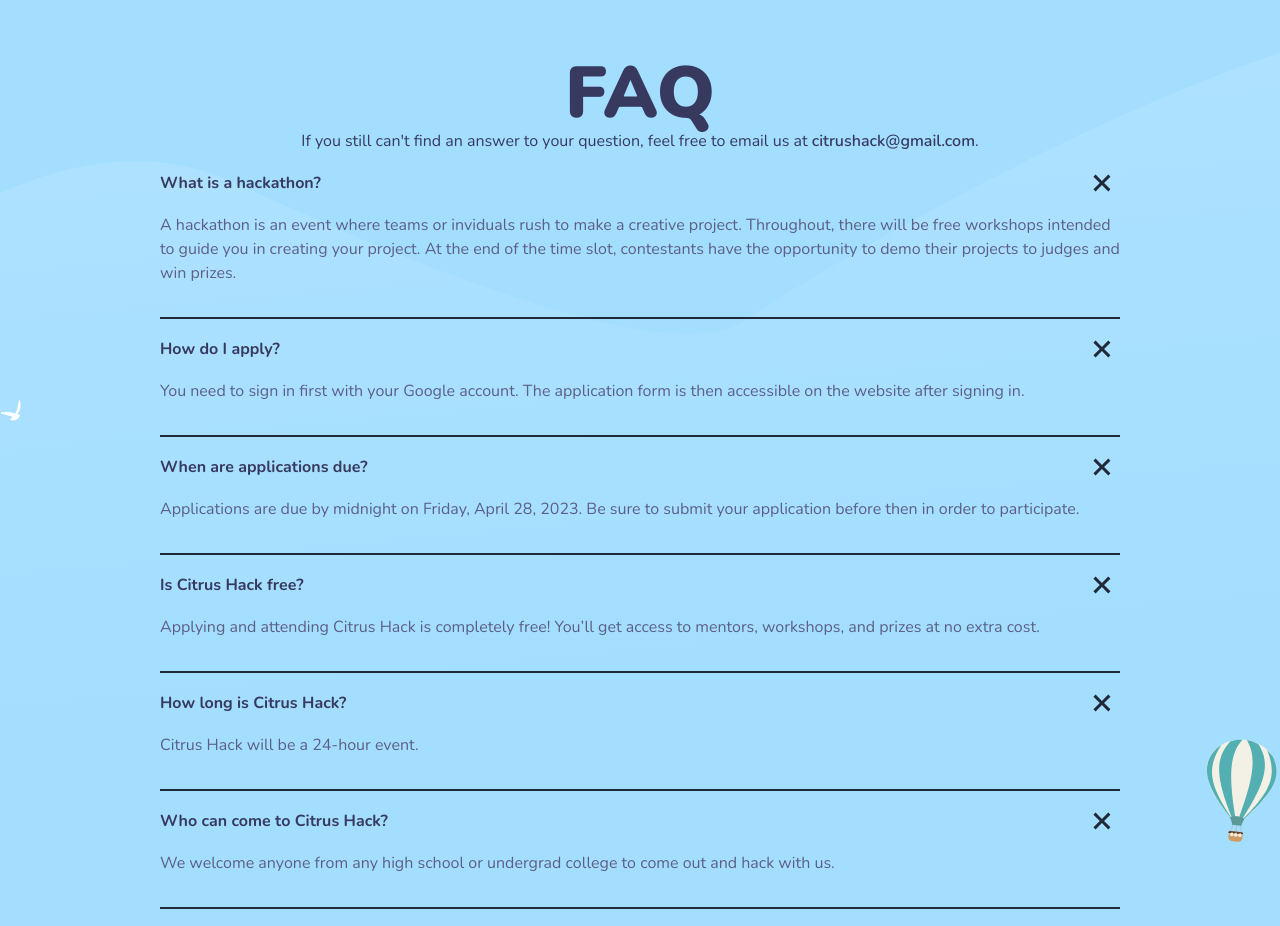
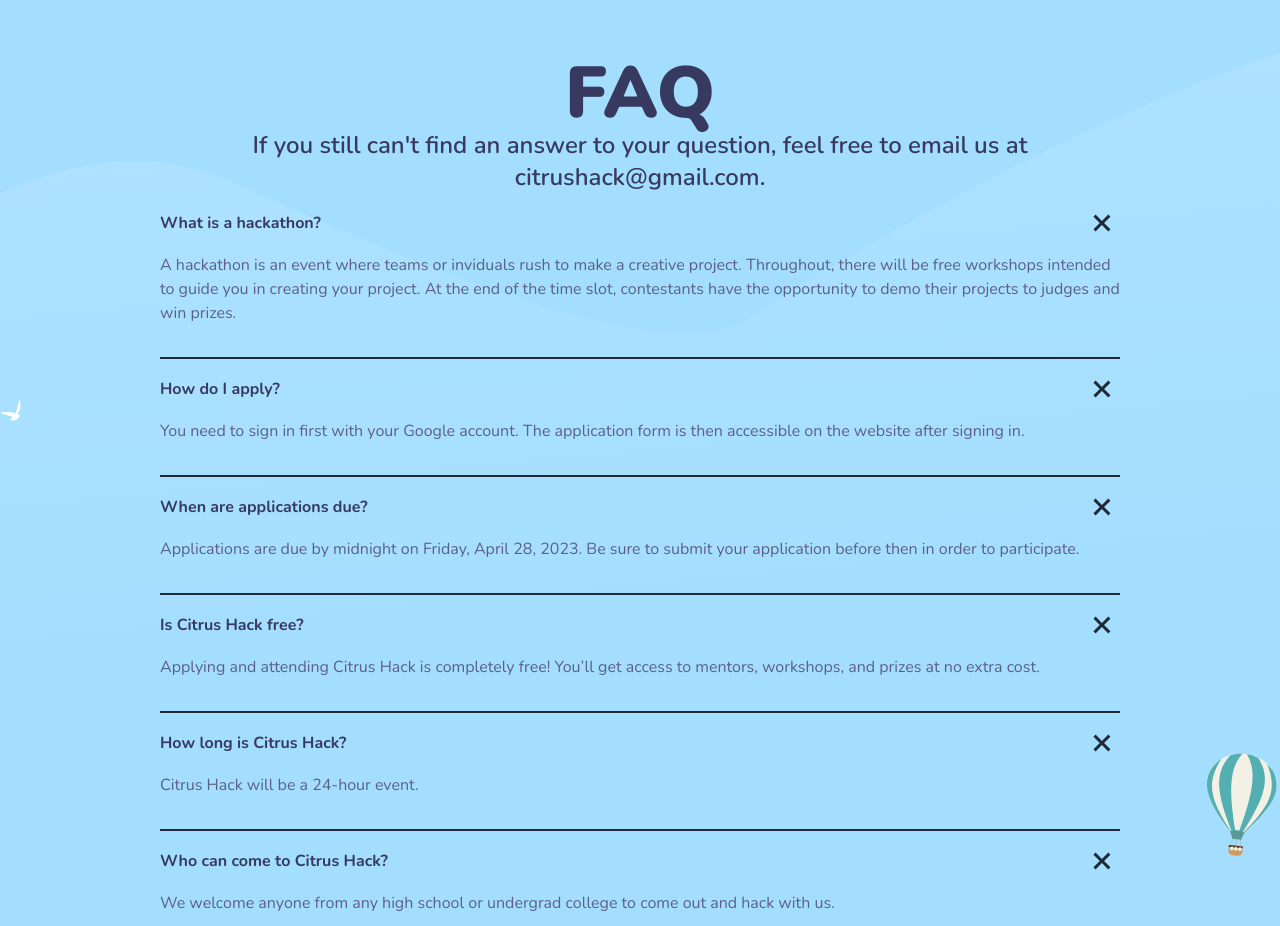
Before and after one commit to minsooerickim/citrushack2023, a Next.js app: page / in a window 1280 px wide. Shown: the part 7940-8866 px from the top of the page. Built offline with nearby package versions, Linux system fonts and the light colour scheme; no server answers.

Commit message:
body says goodnight 😺

```diff
--- a/pages/sections/faq.tsx
+++ b/pages/sections/faq.tsx
@@ -74,7 +74,7 @@ export default function Faq() {
       <h1 className="text-center text-7xl font-black w-391 h-109 not-italic items-center mt-6 text-text">
         FAQ
       </h1>
-      <p className="text-center text-text">
+      <p className="text-center text-text text-lg md:text-2xl  font-semibold">
         If you still can&apos;t find an answer to your question, feel free to
         email us at{' '}
         <ExternalLink
```
